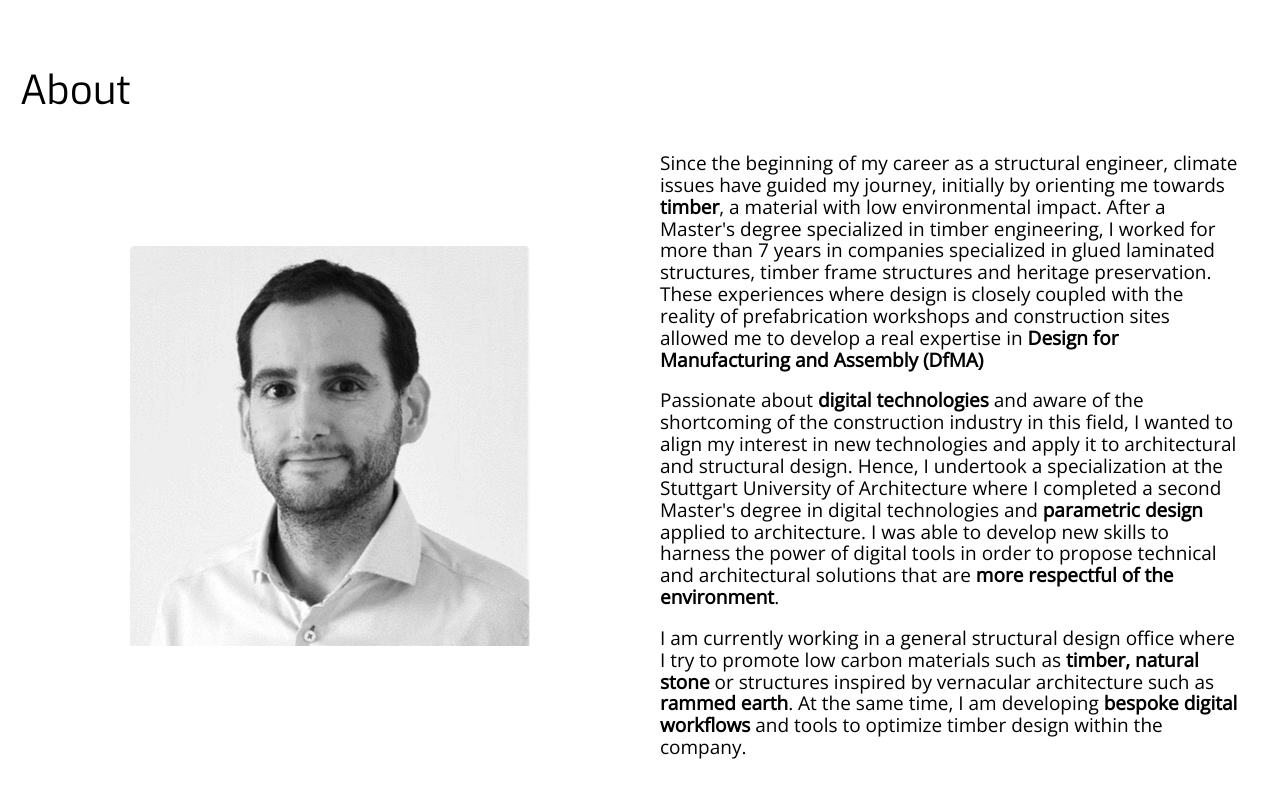
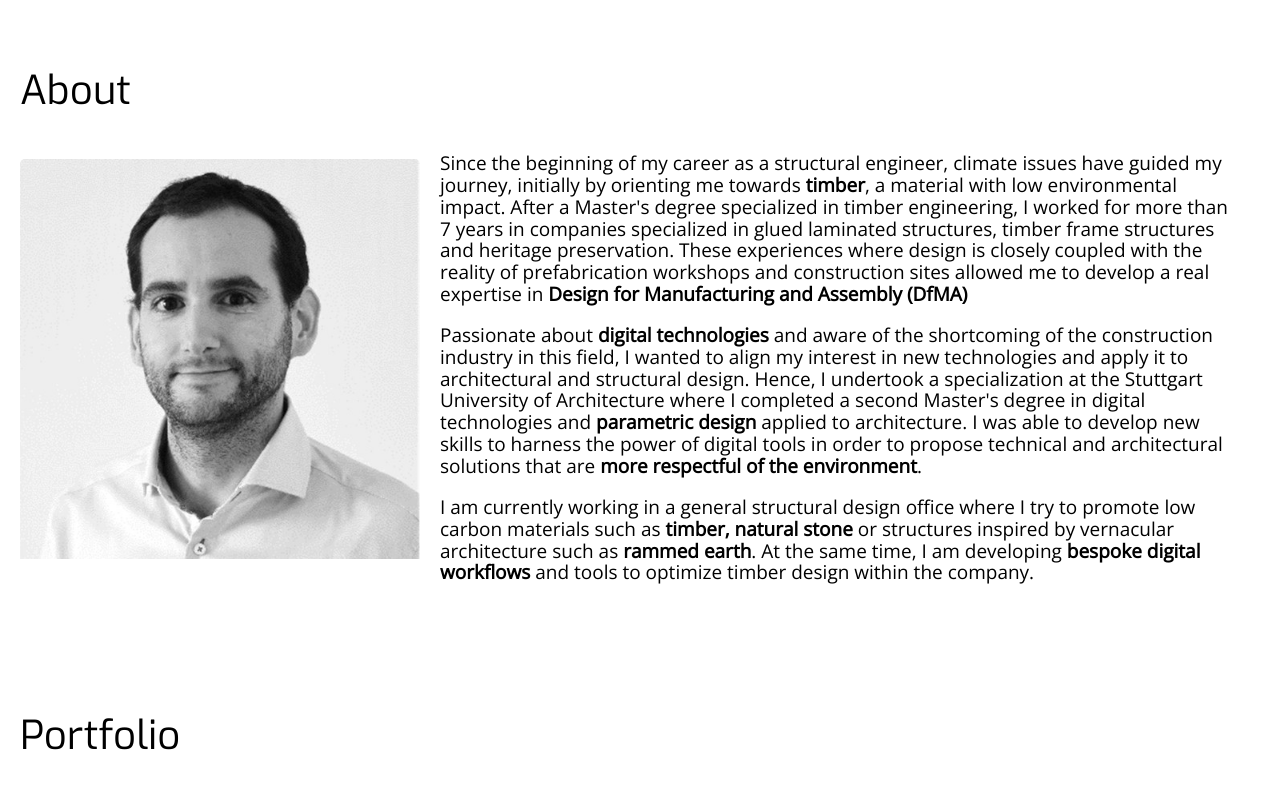
Before and after one commit to Gcaussarieu/website, a website built with Parcel: page index.html in a window 1280 px wide. Shown: the part 802-1593 px from the top of the page. Built offline with nearby package versions, Linux system fonts and the light colour scheme.

Commit message:
update graphics

```diff
--- a/css/style.css
+++ b/css/style.css
@@ -317,6 +317,11 @@ height: 95vh;
 
 /*About*/
 
+
+.img__about{
+  display: flex;
+justify-content: center;
+}
 .about h1 {
   padding-top: 1rem;
   padding-bottom: 1rem;
@@ -326,17 +331,28 @@ height: 95vh;
   max-width: 400px;
   border-radius: 5px;
   justify-self: center;
+  align-self: center;
+  margin: 0 auto;
   padding-bottom: 2rem;
-  align-self: center;
 }
 
 .about__text p{
   font-size: 1.9rem;
 }
 
-@media screen and (min-width: 900px) {
+.about.grid--1x2 {
+  display: block;
+}
 
-  .about .grid--1x2 .block {
+
+@media screen and (min-width: 1200px) {
+
+  .about.grid {
+    display: grid;
+    grid-template-columns: 20fr 80fr;
+  }
+  .about.grid--1x2 {
+    display: grid;
     grid-template-columns: 20fr 80fr;
   }
 
--- a/index.html
+++ b/index.html
@@ -92,11 +92,13 @@
       </header>
 
       <div class="grid grid--1x2 container about">
-        <img
-          class="about__profile"
-          src="images/profile.jpg"
-          alt="picture of Guillaume"
-        />
+        <div class="img__about">
+          <img
+            class="about__profile"
+            src="images/profile.jpg"
+            alt="picture of Guillaume"
+          />
+        </div>
         <div class="about__text">
           <p>
             Since the beginning of my career as a structural engineer, climate
```
